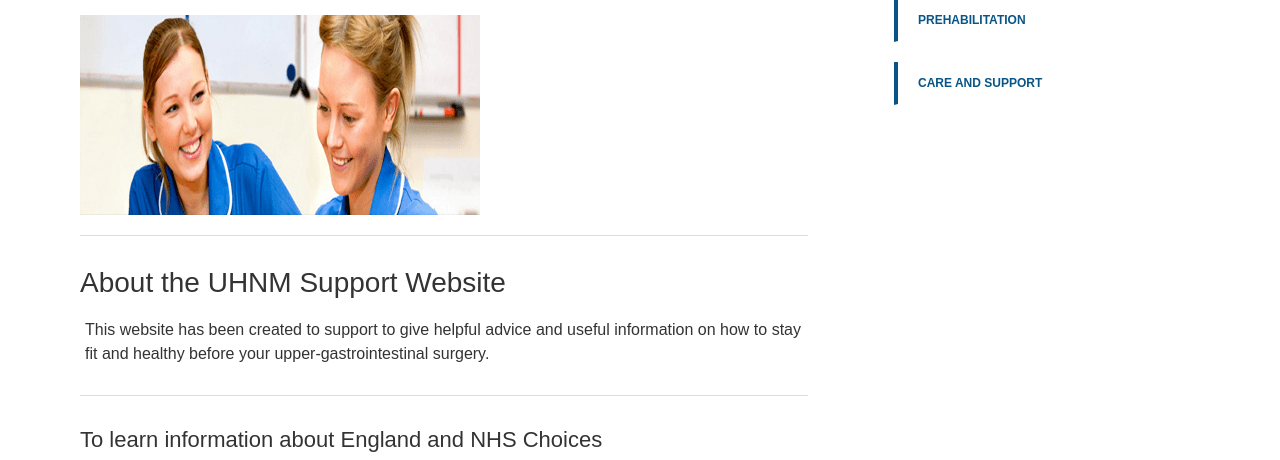
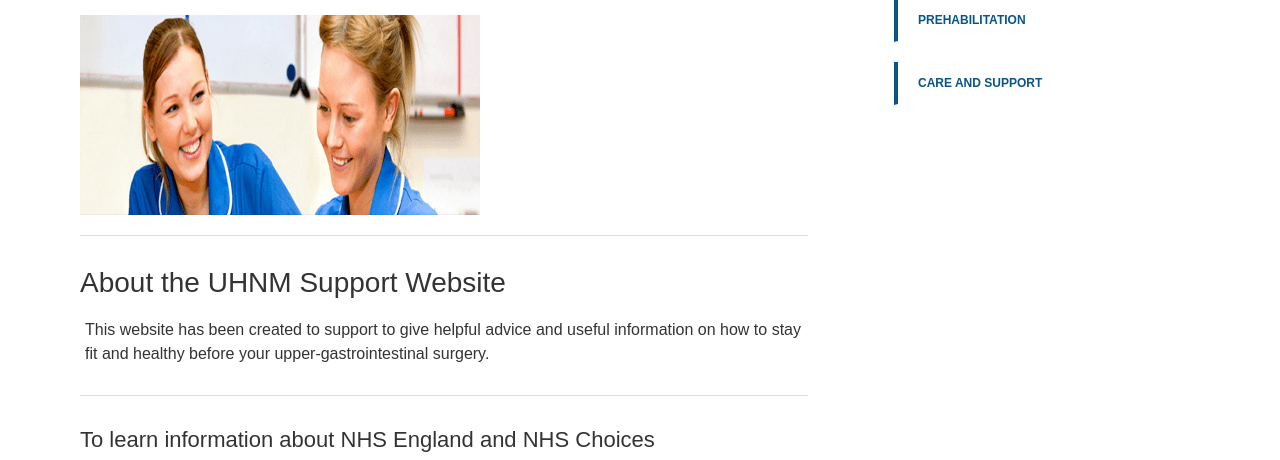
Before and after one commit to DayneMiddleton/NHS-UGI-Support-Website, a plain HTML site: page About Us.html in a window 1280 px wide. Shown: the part 309-769 px from the top of the page. Drawn offline with Linux system fonts and the light colour scheme.

Commit message:
New website content

```diff
--- a/About Us.html
+++ b/About Us.html
@@ -46,7 +46,7 @@
 					<p>This website has been created to support to give helpful advice and useful information on how to stay fit and healthy before your upper-gastrointestinal surgery.</p>
 
 					<hr>
-                    <h3>To learn information about England and NHS Choices</h3>
+                    <h3>To learn information about NHS England and NHS Choices</h3>
                     <p>Visit <a href="https://www.england.nhs.uk/about/"><span>NHS England About Us</span></a> or <a href="http://www.nhs.uk/NHSEngland/thenhs/about/Pages/overview.aspx"><span>NHS Choices About The National Health Service</span></a></p>
 
                     <h3>To learn information about the UHNM</h3>
```
